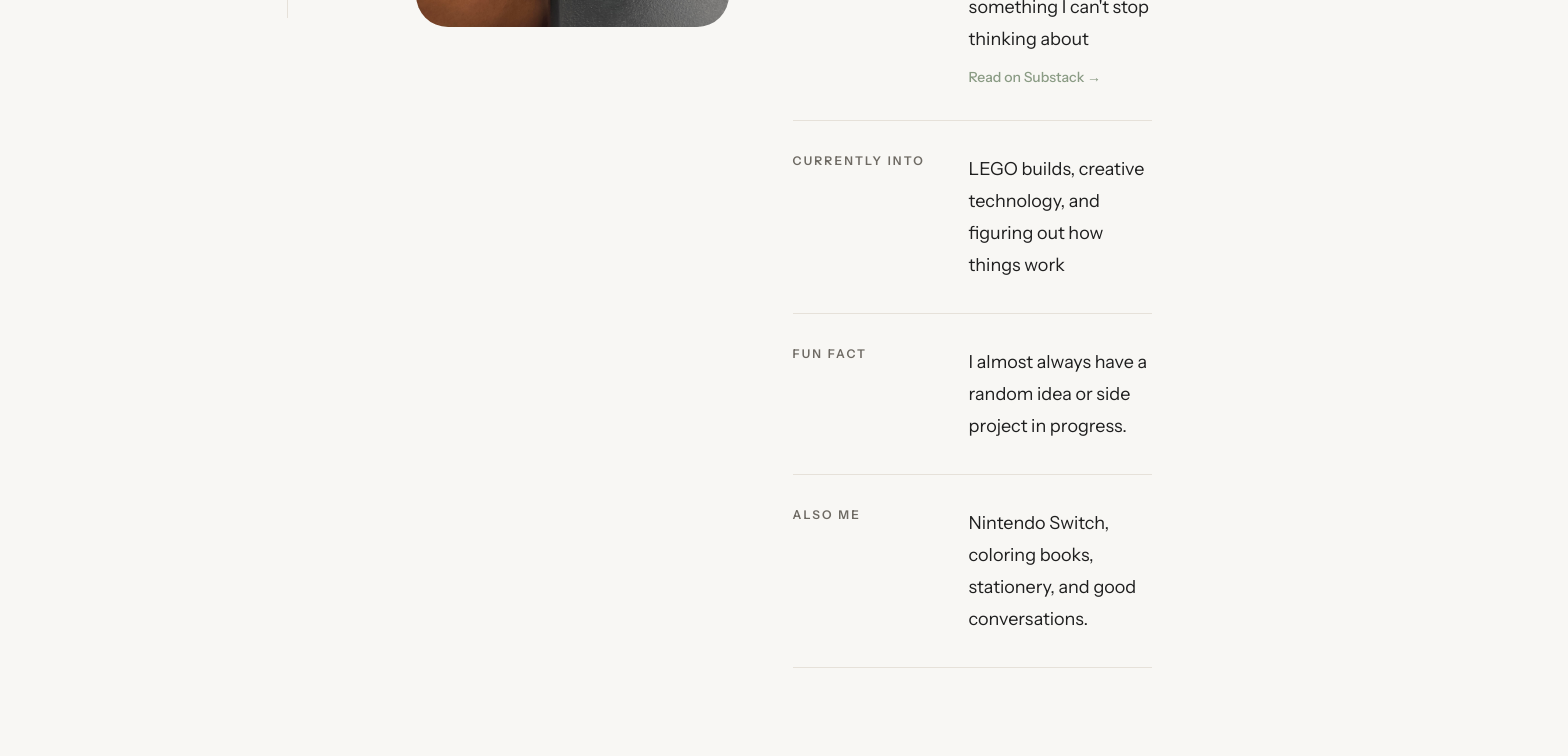
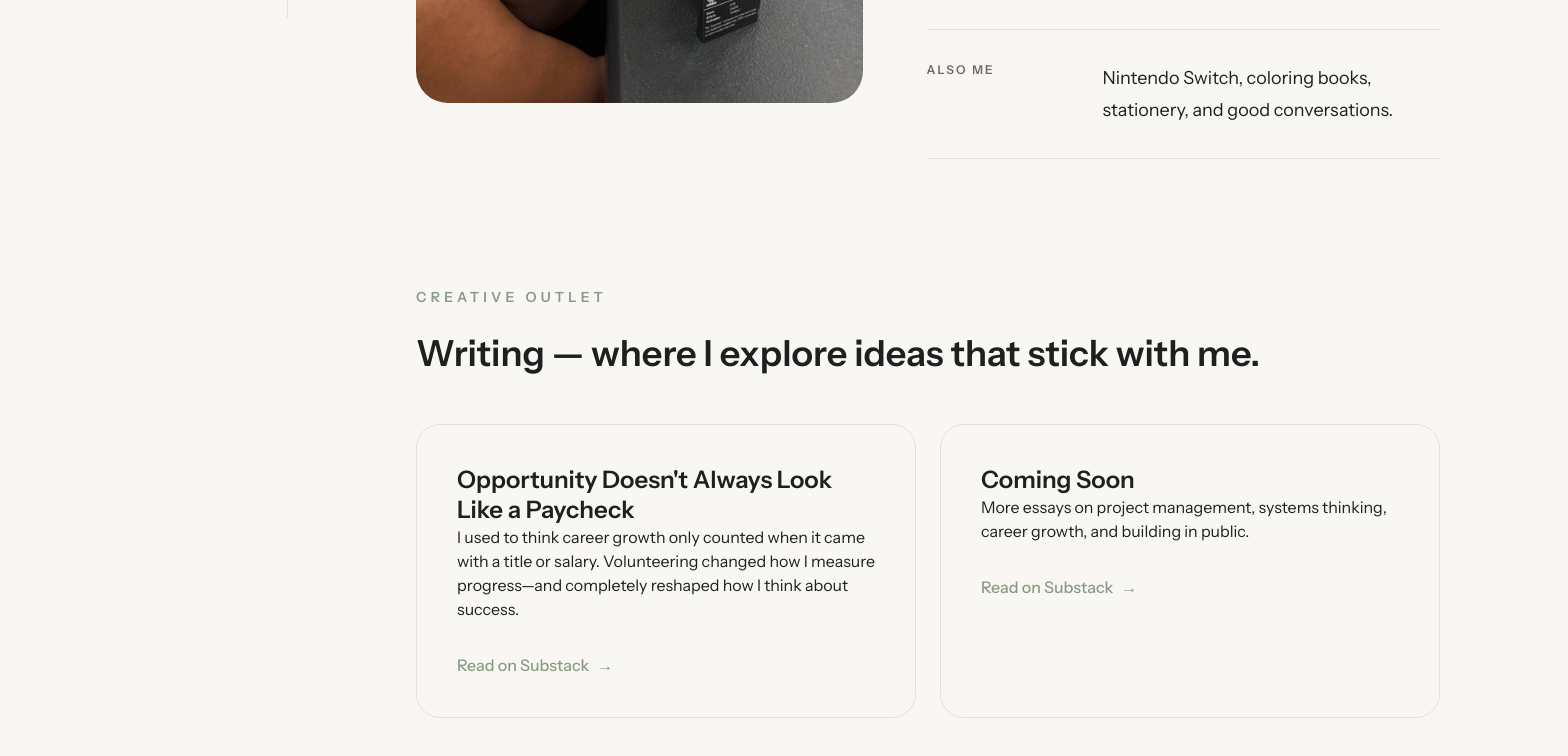
Before and after one commit to tanztylr/Tanza-Portfolio, a Next.js app: page /beyond in a window 1280 px wide. Shown: the part 782-1538 px from the top of the page, 1568 px wide, since content can reach past the window. Built offline with nearby package versions, Linux system fonts and the light colour scheme.

Commit message:
Experience page, page load times, and project carousel

```diff
--- a/app/beyond/page.tsx
+++ b/app/beyond/page.tsx
@@ -2,25 +2,27 @@
 
 import Navigation from "../components/Navigation";
 import FadeIn from "../components/FadeIn";
+import SubstackCarousel from "../components/SubstackCarousel";
 
-const facts = [
+type Fact = {
+  label: string;
+  value: string;
+  link?: string;
+  linkText?: string;
+};
+
+const facts: Fact[] = [
   {
     label: "Based In",
     value: "Atlanta, Georgia",
   },
   {
     label: "Currently Learning",
-    value: "Project management, AI, and product design",
-  },
-  {
-    label: "Creative Outlet",
-    value: "Writing — usually when I have something I can't stop thinking about",
-    link: "https://substack.com/@fineillsayit1",
-    linkText: "Read on Substack",
+    value: "Project management and product design.",
   },
   {
     label: "Currently Into",
-    value: "LEGO builds, creative technology, and figuring out how things work",
+    value: "LEGO builds, creative technology, and figuring out how things work.",
   },
   {
     label: "Fun Fact",
@@ -107,6 +109,18 @@ export default function BeyondPage() {
                 </div>
               </section>
             </FadeIn>
+            <FadeIn>
+  <section className="mt-32">
+    <p className="text-sm font-semibold uppercase tracking-[0.3em] text-[color:var(--accent)]">
+      Creative Outlet
+    </p>
+
+    <h2 className="mt-6 text-4xl font-semibold leading-tight">
+      Writing — where I explore ideas that stick with me.
+    </h2>
+<SubstackCarousel />
+  </section>
+</FadeIn>
 
           </div>
         </div>
--- /dev/null
+++ b/app/components/SubstackCarousel.tsx
@@ -0,0 +1,93 @@
+"use client";
+
+import { useRef } from "react";
+import { motion, useMotionValue, animate } from "motion/react";
+
+const articles = [
+  {
+    title: "Opportunity Doesn't Always Look Like a Paycheck",
+    excerpt:
+      "I used to think career growth only counted when it came with a title or salary. Volunteering changed how I measure progress—and completely reshaped how I think about success.",
+    url: "https://substack.com/@fineillsayit1",
+  },
+  {
+    title: "Coming Soon",
+    excerpt:
+      "More essays on project management, systems thinking, career growth, and building in public.",
+    url: "https://substack.com/@fineillsayit1",
+  },
+  {
+    title: "Coming Soon",
+    excerpt:
+      "This space will grow as I publish more of the ideas I've been collecting.",
+    url: "https://substack.com/@fineillsayit1",
+  },
+];
+
+export default function SubstackCarousel() {
+  const containerRef = useRef<HTMLDivElement>(null);
+const trackRef = useRef<HTMLDivElement>(null);
+
+const x = useMotionValue(0);
+  return (
+    <div
+  ref={containerRef}
+  className="mt-12 overflow-hidden"
+  onMouseMove={(e) => {
+
+  if (!containerRef.current) return;
+
+
+  const rect = containerRef.current.getBoundingClientRect();
+
+  const mouseX = e.clientX - rect.left;
+
+  const percentage = mouseX / rect.width;
+
+  if (!trackRef.current) return;
+
+  const maxOffset = Math.max(
+    trackRef.current.scrollWidth - rect.width,
+    0
+  );
+
+  animate(x, -(maxOffset * percentage), {
+    type: "spring",
+    stiffness: 70,
+    damping: 20,
+  });
+}}
+>
+  <motion.div
+  ref={trackRef}
+  style={{ x }}
+  className="flex gap-6"
+>
+      {articles.map((article, index) => (
+        <div
+  key={index}
+  className="group w-[500px] shrink-0 snap-start rounded-3xl border border-[color:var(--border)] p-10 transition-all duration-300 hover:border-[color:var(--accent)] hover:-translate-y-1"
+>
+          <h3 className="text-2xl font-semibold leading-tight transition-colors duration-300 group-hover:text-[color:var(--accent)]">
+  {article.title}
+</h3>
+          <p>{article.excerpt}</p>
+
+          <a
+  href={article.url}
+  target="_blank"
+  rel="noopener noreferrer"
+  className="mt-8 inline-flex items-center gap-2 font-medium text-[color:var(--accent)]"
+>
+  Read on Substack
+
+  <span className="transition-transform duration-300 group-hover:translate-x-1">
+    →
+  </span>
+</a>
+        </div>
+            ))}
+    </motion.div>
+</div>
+  );
+}
--- a/app/globals.css
+++ b/app/globals.css
@@ -74,3 +74,8 @@ body {
     opacity: 1;
   }
 }
+/* Hide horizontal scrollbars */
+
+::-webkit-scrollbar {
+  display: none;
+}
--- a/package.json
+++ b/package.json
@@ -12,6 +12,7 @@
     "embla-carousel-react": "^8.6.0",
     "framer-motion": "^12.42.2",
     "lucide-react": "^1.24.0",
+    "motion": "^12.42.2",
     "next": "16.2.10",
     "react": "19.2.4",
     "react-dom": "19.2.4",
```
Also changed, not shown: 1 other file (tests, documents, lock files or other folders).
